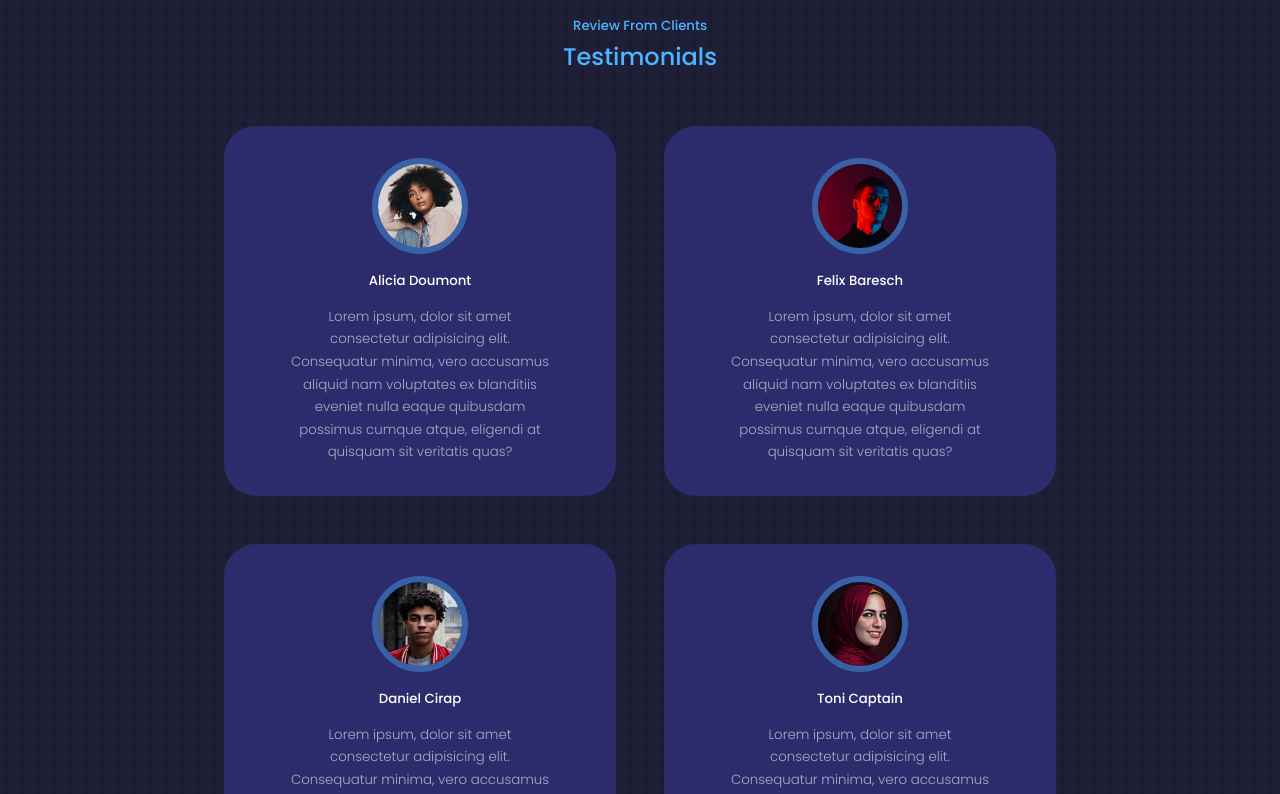
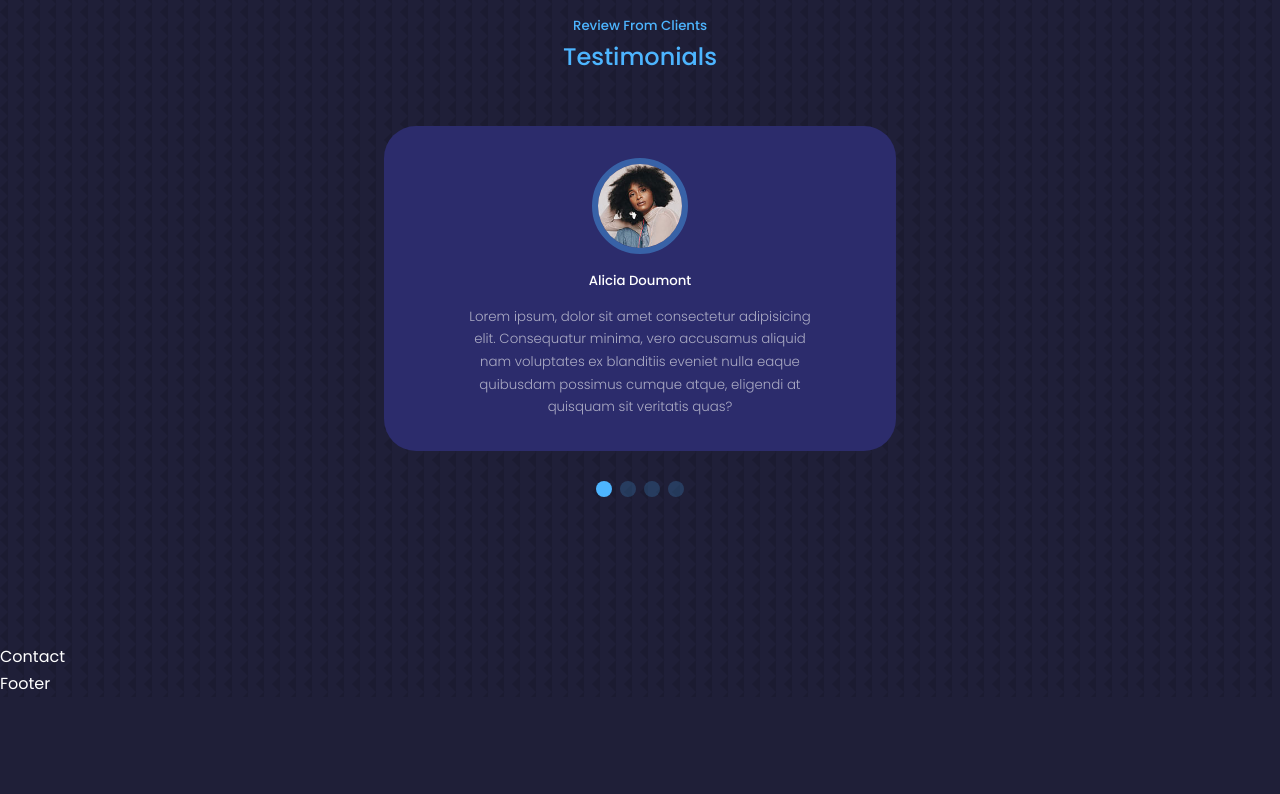
Before and after one commit to Stanislav-Gkraour/My_Portfolio_React, a React (Create React App) app: page / in a window 1280 px wide. Shown: the part 4140-4934 px from the top of the page. After the commit the page ends 4837 px from the top, so only its background shows below. Built offline with nearby package versions, Linux system fonts and the light colour scheme; the HTML template or start-up script is replaced by a standard one.

Commit message:
testimonials components done , carousel/swiper with pagination done with swiperjs

```diff
--- a/src/components/testimonials/Testimonials.css
+++ b/src/components/testimonials/Testimonials.css
@@ -1,8 +1,9 @@
 .container.testimonials__container{
-    width: 65%;
+    width: 40%;
     display: grid;
     grid-template-columns: repeat(2, 1fr);
     gap: 3rem;
+    padding-bottom: 4rem;
 }
 
 .client__avatar{
@@ -30,6 +31,12 @@
     margin: 0.8rem auto 0;
 }
 
+.swiper-pagination-clickable .swiper-pagination-bullet{
+    background: var(--color-primary);
+    width: 1rem;
+    height: 1rem;
+}
+
 /* MEDIA QUERIES (MEDIUM DEVICES) */
 
 @media screen and (max-width: 1024px) {
--- a/src/components/testimonials/Testimonials.jsx
+++ b/src/components/testimonials/Testimonials.jsx
@@ -4,6 +4,13 @@
 import AVTR2 from '../../assets/avatar2.jpg'
 import AVTR3 from '../../assets/avatar3.jpg'
 import AVTR4 from '../../assets/avatar4.jpg'
+// import Swiper core and required modules
+import {  Pagination } from 'swiper';
+import { Swiper, SwiperSlide } from 'swiper/react';
+// Import Swiper styles
+import 'swiper/css';
+import 'swiper/css/pagination';
+
 
 const testimonialData = [
   {
@@ -30,24 +37,29 @@
 
 export default function Testimonials() {
   return (
-    <section id='testimonials'>
+    <section id="testimonials">
       <h5>Review From Clients</h5>
       <h2>Testimonials</h2>
-      <div className="container testimonials__container">
-        {
-          testimonialData.map(({avatar, client_name , review})=> {
+      <Swiper
+        className="container testimonials__container"
+        // install Swiper modules
+        modules={[ Pagination]}
+        spaceBetween={40}
+        slidesPerView={1}
+        pagination={{ clickable: true }}
+        >
+        {testimonialData.map(({ avatar, client_name, review }) => {
           return (
-              <article className="testimonial">
+            <SwiperSlide className="testimonial">
               <div className="client__avatar">
                 <img src={avatar} alt="Avatar One" />
               </div>
               <h5 className="client__name">{client_name}</h5>
               <small className="client__review">{review}</small>
-              </article>
+            </SwiperSlide>
           );
-          })
+        })}
+      </Swiper>
+    </section>
+  );
 }
-      </div>
-    </section>
-  )
-}
```
Lines whose indentation alone changed are shown as unchanged.
